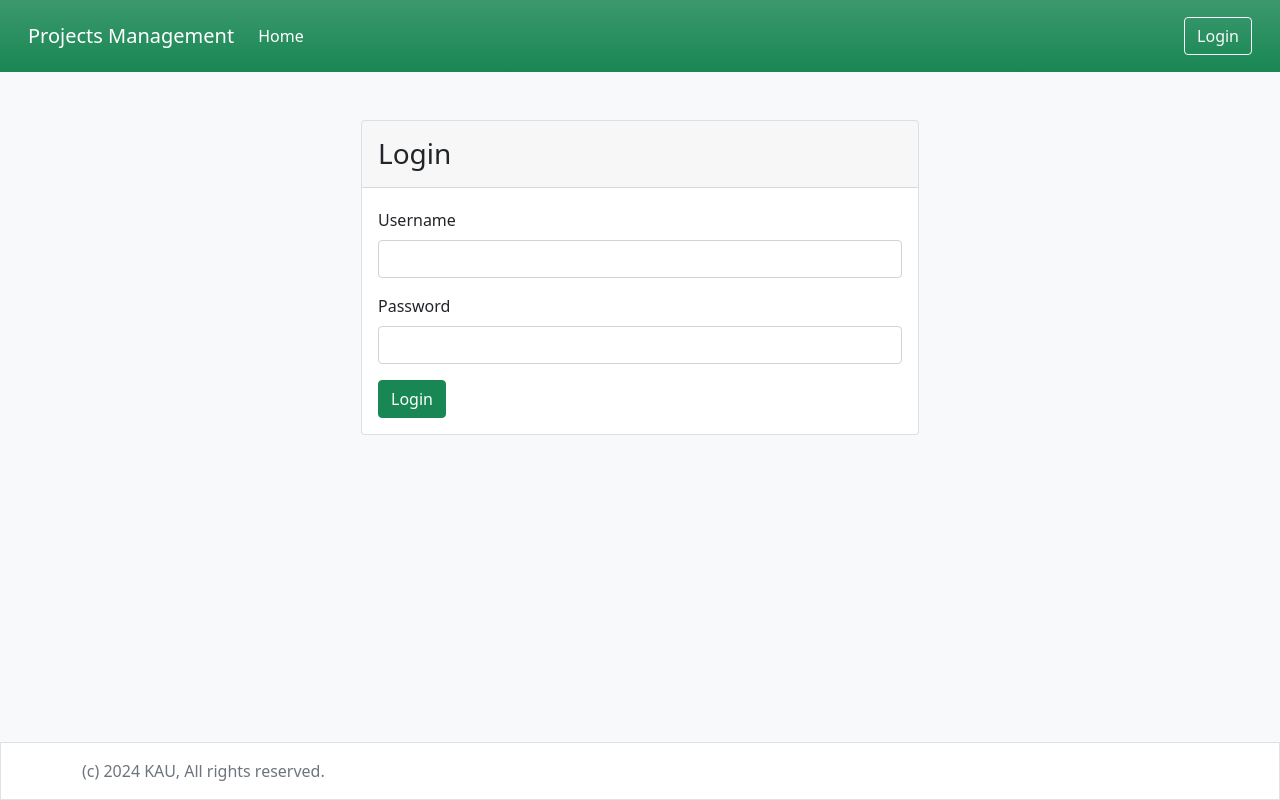
After one commit to AhmadAminAllouh/django_ps, a Django app: page /account/login/ in a window 1280 px wide. The commit adds this page. Run offline with Django 5.2, Linux system fonts and the light colour scheme.

Commit message:
finish from profile for now

```diff
--- /dev/null
+++ b/account/forms.py
@@ -0,0 +1,20 @@
+from django.contrib.auth.forms import AuthenticationForm
+from django import forms
+
+
+attrs = {'class': 'form-control'}
+
+
+class UserLoginForm(AuthenticationForm):
+
+    def __init__(self, *args, **kwargs):
+        super(UserLoginForm, self).__init__(*args, **kwargs)
+
+    username = forms.CharField(
+        label= 'Username',
+        widget=forms.TextInput(attrs=attrs)
+    )
+    password = forms.CharField(
+        label='Password',
+        widget=forms.PasswordInput(attrs=attrs)
+    )
--- /dev/null
+++ b/account/templates/registration/login.html
@@ -0,0 +1,23 @@
+{% extends "base.html" %}
+{% load i18n %}
+
+{% block content %}
+   <div class="container">
+       <div class="row justify-content-md-center">
+           <div class="card col-md-6 px-0">
+               <div class="card-header">
+                   <h3 class="mb-0 py-2">{% trans 'Login' %}</h3>
+               </div>
+               <div class="card-body">
+                   <form method="POST">
+                       {% csrf_token %}
+                       {% include 'common/form.html' with form=form %}
+                       <button class="btn btn-success btn-block">
+                           {% translate 'Login' %}
+                       </button>
+                   </form>
+               </div>
+           </div>
+       </div>
+   </div>
+{% endblock %}
--- /dev/null
+++ b/account/urls.py
@@ -0,0 +1,8 @@
+from django.contrib.auth.views import LoginView
+from django.urls import path, include
+from account.forms import UserLoginForm
+from django.contrib.auth.views import LogoutView
+
+urlpatterns = [path('login/', LoginView.as_view(authentication_form=UserLoginForm), name='login'),
+               path('logout/', LogoutView.as_view(), name='logout'),
+               path('', include('django.contrib.auth.urls'))]
--- a/pro/templates/common/form.html
+++ b/pro/templates/common/form.html
@@ -1,3 +1,5 @@
+
+
 <ul class="list-group mb-1">
     {% for error in form.non_field_errors %}
         <li class="list-group-item list-group-item-danger">{{ error|escape }}</li>
@@ -10,6 +12,7 @@
 </ul>
 
 
+
 {% for field in form %}
      <div class="mb-3">
          <label class="form-label">{{ field.label }}</label>
--- a/pro/templates/partials/header.html
+++ b/pro/templates/partials/header.html
@@ -16,6 +16,24 @@
           <a class="nav-link active" aria-current="page" href="{% url 'Project_list' %}">{% trans 'Home' %}</a>
         </li>
       </ul>
+      {% if user.is_authenticated %}
+          <ul class="navbar-nav mb-2 mb-lg-0 me-3">
+               <li class="nav-item dropdown">
+                 <a class="nav-link dropdown-toggle" href="#" id="navbarDropdown" role="button" data-bs-toggle="dropdown" aria-expanded="false">
+                   {{ user.username }}
+                 </a>
+                 <ul class="dropdown-menu" aria-labelledby="navbarDropdown">
+                   <li><a class="dropdown-item" href="#">{% trans 'Profile' %}</a></li>
+                   <li><hr class="dropdown-divider"></li>
+                   <li>
+                      <form method="post" action="{% url 'logout' %}">
+                          {% csrf_token %}
+                      <button type="submit" class="dropdown-item">{% trans 'Logout' %}</button>
+                      </form>
+                   </li>
+                 </ul>
+               </li>
+          </ul>
           <form method="GET" action="{% url 'Project_list' %}" class="d-flex">
               <div class="input-group">
                  <input
@@ -24,7 +42,6 @@
                      class="form-control"
                      placeholder="{% trans 'Search..' %}"
                      value="{{ request.GET.q }}"
-
                  />
 
           <button class="btn btn-outline-light" type="submit">
@@ -32,6 +49,12 @@
           </button>
               </div>
           </form>
+      {% else %}
+      <a class="btn btn-outline-light" href="{% url 'login' %}">
+        {% trans 'Login' %}
+      </a>
+      {% endif %}
+
     </div>
   </div>
 </nav>
--- a/projects_management/urls.py
+++ b/projects_management/urls.py
@@ -20,5 +20,6 @@ import debug_toolbar
 urlpatterns = [
     path('__debug__/', include(debug_toolbar.urls)),
     path('', include('pro.urls')),
+    path('account/', include('account.urls')),
     path('admin/', admin.site.urls),
 ]
```
Lines whose indentation alone changed are shown as unchanged.
